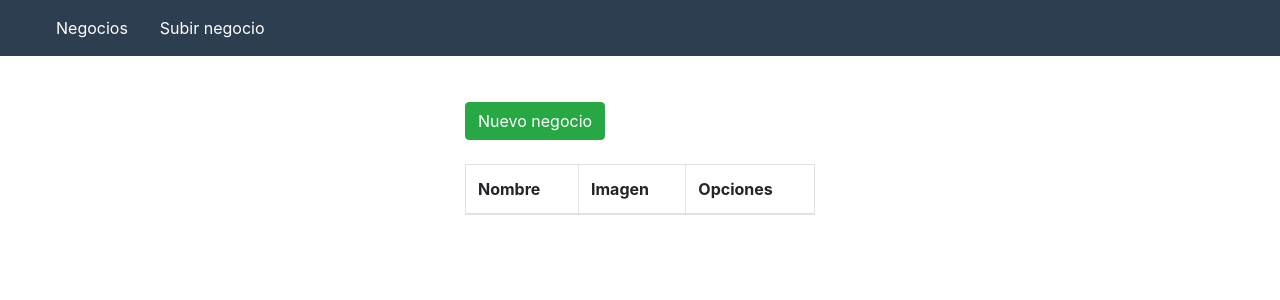
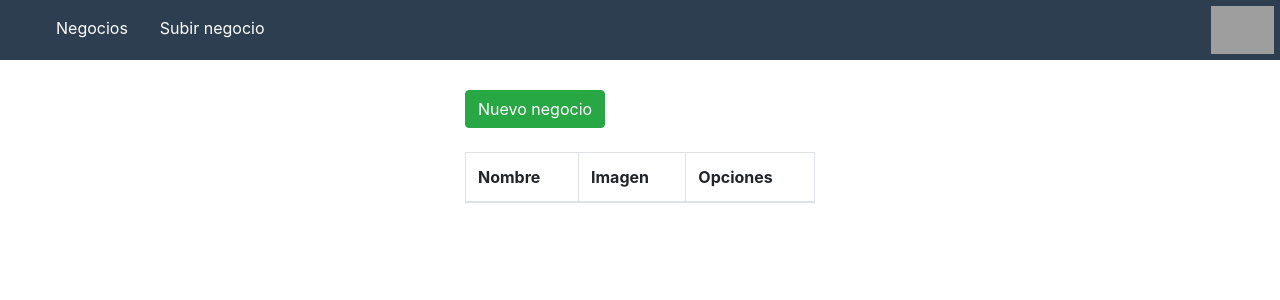
Before and after one commit to edguy37/nebox, a PHP site: page /nebox/vistas/neg.php in a window 1280 px wide. Shown: the top 300 px of the page. Run offline with PHP 8.4, Linux system fonts and the light colour scheme; data comes from the database, SQL or seed files in the repository; data that the repository does not hold is empty; grey boxes are pictures that could not be loaded.

Commit message:
home button in panel nav

```diff
--- a/css/neg.css
+++ b/css/neg.css
@@ -1,7 +1,10 @@
 nav{
-    background-color: #2C3E50;
-  }
-  nav ul{
+  display: flex;
+  justify-content: space-between;
+  height: 60px;
+  background-color: #2C3E50;
+}
+nav ul{
     display: flex;
     list-style-type: none;
   }
@@ -9,6 +12,12 @@ nav{
     margin: 1em;
     text-decoration: none;
     color: white;
+  }
+  nav div ul, nav div ul * li, nav * * * * img{
+    height: 100%;
+  }
+  nav div ul a {
+    margin: 0.4rem;
   }
   .form-div { margin-top: 100px; border: 1px solid #e0e0e0; }
   #profileDisplay { display: block; height: 210px; width: 60%; margin: 0px auto; border-radius: 10%; }
--- a/vistas/neg.php
+++ b/vistas/neg.php
@@ -44,6 +44,15 @@
         <li>Subir negocio</li>
       </a>
     </ul>
+    <div>
+      <ul>
+        <a href="index.php">
+          <li>
+            <img src="logo.png" alt="">
+          </li>
+        </a>
+      </ul>
+    </div>
   </nav>
   <div class="container">
     <div class="row">
```
Also changed, not shown: vistas/alt.php (+9 -0 lines), vistas/edi.php (+9 -0 lines).
